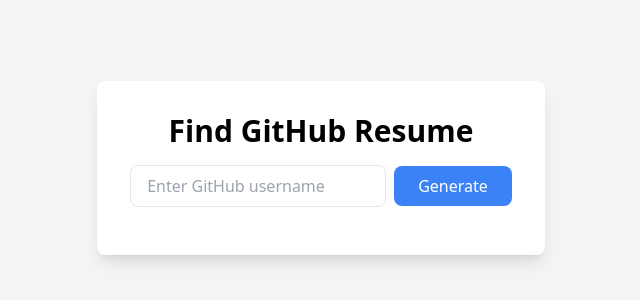
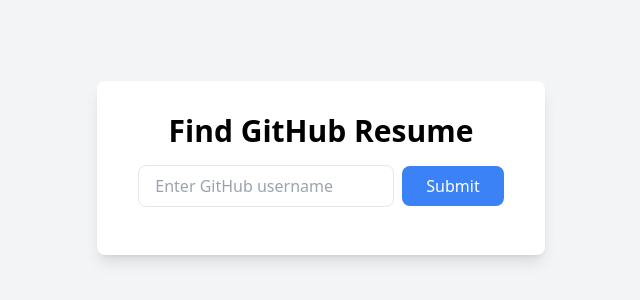
Before and after one commit to angrystrike/koitechs-test, a React (Create React App) app: page / in a window 1280 px wide. Shown: the part 232-532 px from the top of the page, without its empty margins (319-959 px from the left). Built offline with nearby package versions, Linux system fonts and the light colour scheme.

Commit message:
Add basic submit button component

```diff
--- a/config-overrides.js
+++ b/config-overrides.js
@@ -8,6 +8,7 @@
     '@pages': path.resolve(__dirname, 'src/pages'),
     '@components': path.resolve(__dirname, 'src/components'),
     '@models': path.resolve(__dirname, 'src/models'),
+    '@api': path.resolve(__dirname, 'src/api'),
   })(config);
 
   return config;
--- /dev/null
+++ b/src/components/buttons/default.tsx
@@ -0,0 +1,22 @@
+import React from "react";
+
+interface IProps {
+  text: string;
+  className?: string;
+  onClick?: () => void;
+}
+
+const DefaultButton = (props: IProps) => {
+  const { className, text, onClick } = props;
+
+  return (
+    <button
+      className={`bg-blue-500 text-white rounded-lg hover:bg-blue-600 ${className}`}
+      onClick={onClick}
+    >
+      {text}
+    </button>
+  );
+};
+
+export default DefaultButton;
--- a/src/pages/home/index.tsx
+++ b/src/pages/home/index.tsx
@@ -1,11 +1,14 @@
 import User from '@models/User';
 import Repository from '@models/Repository';
 import React, { ChangeEvent } from 'react';
+import DefaultButton from '@components/buttons/default';
 
 const HomePage = () => {
-  function handleInputChange(event: ChangeEvent<HTMLInputElement>): void {
+  async function handleInputChange() {
     console.log('123');
-    User.test();
+    const me = await User.findByUsername('angrystrike');
+    console.log('me', me);
+
     Repository.test();
   }
 
@@ -18,9 +21,12 @@
             type="text"
             className="px-4 py-2 mr-2 w-64 border rounded-lg outline-none"
             placeholder="Enter GitHub username"
-            onChange={handleInputChange}
           />
-          <button className="px-6 py-2 bg-blue-500 text-white rounded-lg hover:bg-blue-600">Generate</button>
+          <DefaultButton
+            text="Submit"
+            className='px-6 py-2'
+            onClick={handleInputChange}
+          />
         </div>
       </div>
     </div>
```
